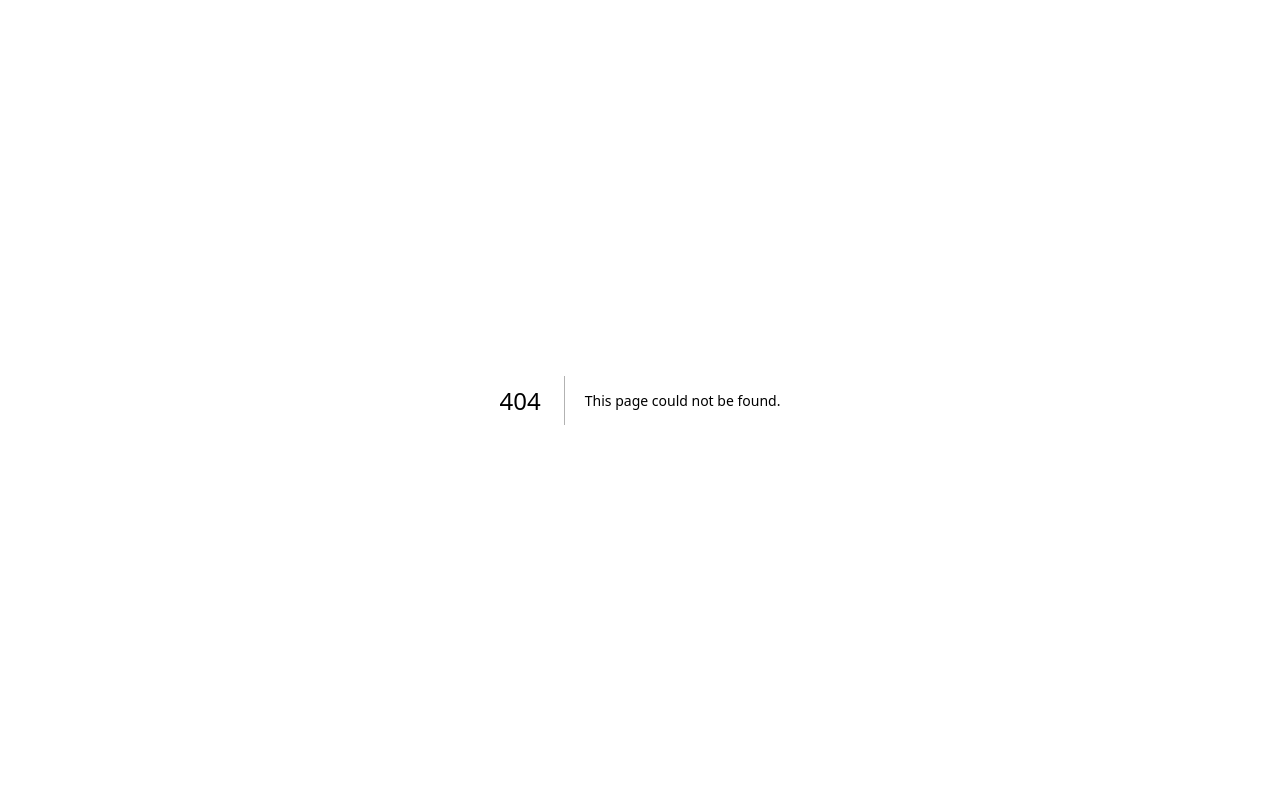
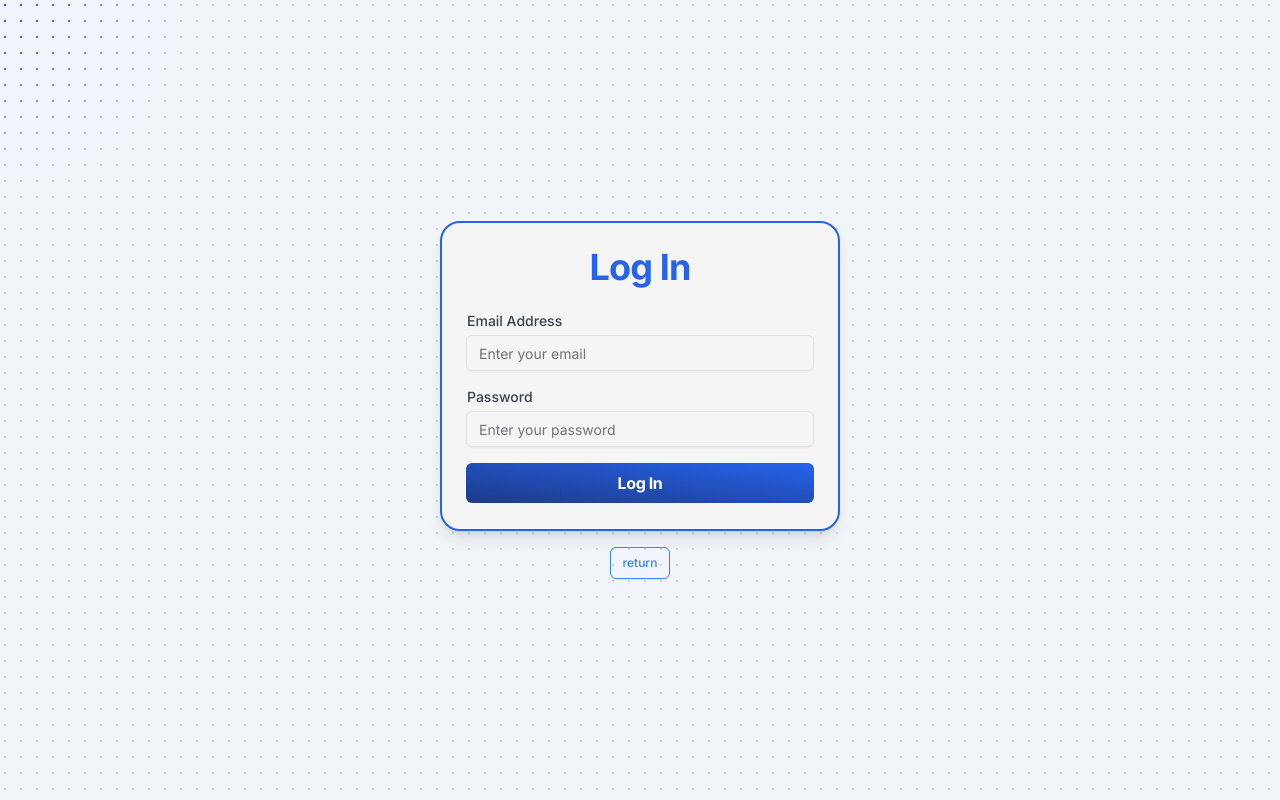
Before and after one commit to adeep9/cultivate, a Next.js app: page /login in a window 1280 px wide. Before the commit this address had no page. Built offline with nearby package versions, Linux system fonts and the light colour scheme.

Commit message:
login and sign up page complete

```diff
--- /dev/null
+++ b/app/components/log-in.tsx
@@ -0,0 +1,57 @@
+"use client";
+
+import React from "react";
+import { Input } from "../components/ui/input"; // Adjust the import path as necessary
+
+const Login = () => {
+  return (
+    <main className="relative z-20 h-[310px] w-[400px] bg-neutral-100 border-2 border-blue-600 rounded-[20px] p-6 shadow-lg">
+
+      <h1 className="text-4xl font-bold mb-6 tracking-tight text-blue-600">Log In</h1>
+      <form className="space-y-4">
+        {/* Email Input Field */}
+        <div>
+          <label
+            htmlFor="email"
+            className="block text-sm font-medium text-gray-700 mb-1 text-left translate-x-[1px]"
+          >
+            Email Address
+          </label>
+          <Input
+            type="email"
+            id="email"
+            placeholder="Enter your email"
+            className="w-full"
+          />
+        </div>
+
+        {/* Password Input Field */}
+        <div>
+          <label
+            htmlFor="password"
+            className="block text-sm font-medium text-gray-700 mb-1 text-left translate-x-[1px]"
+          >
+            Password
+          </label>
+          <Input
+            type="password"
+            id="password"
+            placeholder="Enter your password"
+            className="w-full"
+          />
+        </div>
+
+        {/* Submit Button */}
+        <button
+          type="submit"
+          className="w-full mt-4 py-2 bg-gradient-to-tr from-blue-900 to-blue-600 text-white font-bold tracking-tight rounded-md hover:bg-blue-600 transition-colors"
+        >
+          Log In
+        </button>
+      </form>
+
+    </main>
+  );
+};
+
+export default Login;
--- a/app/components/ui/button.tsx
+++ b/app/components/ui/button.tsx
@@ -1,22 +1,18 @@
-import * as React from "react"
-import { Slot } from "@radix-ui/react-slot"
-import { cva, type VariantProps } from "class-variance-authority"
+import * as React from "react";
+import { Slot } from "@radix-ui/react-slot";
+import { cva, type VariantProps } from "class-variance-authority";
 
-import { cn } from "@/lib/utils"
+import { cn } from "@/lib/utils";
 
 const buttonVariants = cva(
   "inline-flex items-center justify-center whitespace-nowrap rounded-md text-sm font-medium transition-colors focus-visible:outline-none focus-visible:ring-1 focus-visible:ring-ring disabled:pointer-events-none disabled:opacity-50",
   {
     variants: {
       variant: {
-        default:
-          "bg-primary text-primary-foreground shadow hover:bg-primary/90",
-        destructive:
-          "bg-destructive text-destructive-foreground shadow-sm hover:bg-destructive/90",
-        outline:
-          "border border-input bg-background shadow-sm hover:bg-accent hover:text-accent-foreground",
-        secondary:
-          "bg-secondary text-secondary-foreground shadow-sm hover:bg-secondary/80",
+        default: "bg-primary text-primary-foreground shadow hover:bg-primary/90",
+        destructive: "bg-destructive text-destructive-foreground shadow-sm hover:bg-destructive/90",
+        outline: "border border-blue-500 text-blue-500 shadow-sm hover:bg-blue-100 hover:text-white", // Updated outline variant
+        secondary: "bg-secondary text-secondary-foreground shadow-sm hover:bg-secondary/80",
         ghost: "hover:bg-accent hover:text-accent-foreground",
         link: "text-primary underline-offset-4 hover:underline",
       },
@@ -32,26 +28,26 @@ const buttonVariants = cva(
       size: "default",
     },
   }
-)
+);
 
 export interface ButtonProps
   extends React.ButtonHTMLAttributes<HTMLButtonElement>,
     VariantProps<typeof buttonVariants> {
-  asChild?: boolean
+  asChild?: boolean;
 }
 
 const Button = React.forwardRef<HTMLButtonElement, ButtonProps>(
   ({ className, variant, size, asChild = false, ...props }, ref) => {
-    const Comp = asChild ? Slot : "button"
+    const Comp = asChild ? Slot : "button";
     return (
       <Comp
         className={cn(buttonVariants({ variant, size, className }))}
         ref={ref}
         {...props}
       />
-    )
+    );
   }
-)
-Button.displayName = "Button"
+);
+Button.displayName = "Button";
 
-export { Button, buttonVariants }
+export { Button, buttonVariants };
--- /dev/null
+++ b/app/login/page.tsx
@@ -0,0 +1,26 @@
+"use client";
+
+import React from "react";
+import { HeroHighlight } from "../components/ui/hero-highlight";
+import Login from "../components/log-in";
+import { Button } from "../components/ui/button"; // Adjust the import path as necessary
+import Link from "next/link"; // Import Link from next/link
+
+const LoginPage = () => {
+  return (
+    <HeroHighlight containerClassName="h-screen w-full flex items-center justify-center">
+      <div className="text-center space-y-4">
+        <Login />
+        <div>
+          <Link href="/" passHref>
+            <Button variant="outline" size="sm" asChild>
+              <span>return</span>
+            </Button>
+          </Link>
+        </div>
+      </div>
+    </HeroHighlight>
+  );
+};
+
+export default LoginPage;
--- a/app/page.tsx
+++ b/app/page.tsx
@@ -1,16 +1,22 @@
-// page.tsx
 "use client";
 
 import React from "react";
+import Link from "next/link"; // Import Link from next/link for navigation
 import { HeroHighlight } from "./components/ui/hero-highlight"; // Adjust the import path as necessary
-import Signup from "./components/sign-up";
+import Signup from "./components/sign-up"; // Adjust the import path as necessary
 
 const Page = () => {
   return (
     <HeroHighlight containerClassName="h-screen w-full flex items-center justify-center">
       <div className="text-center space-y-4">
-        <Signup/>
+        <Signup />
       </div>
+      <p className="mt-4 text-center text-sm text-gray-600">
+          Already have an account?{" "}
+          <Link href="/login" className="text-blue-600 hover:underline">
+            Log in
+          </Link>
+        </p>
     </HeroHighlight>
   );
 };
```
